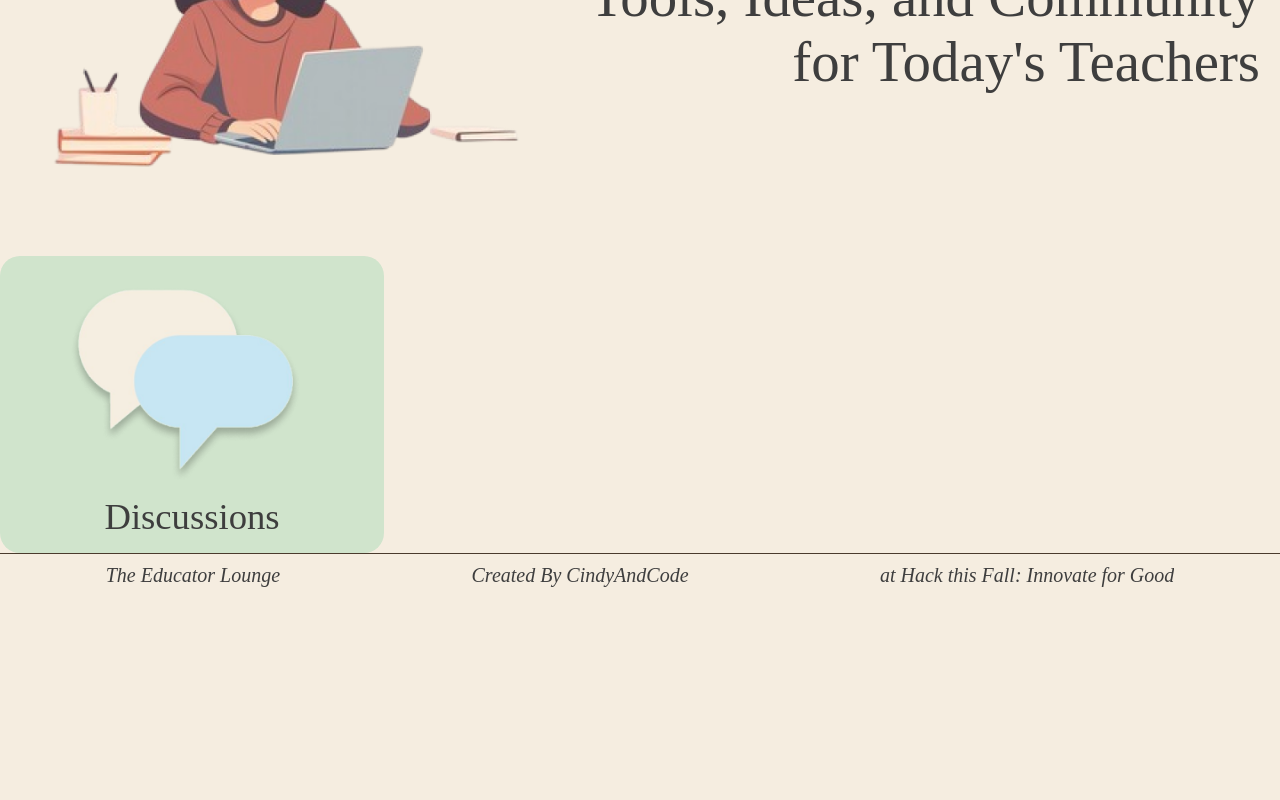
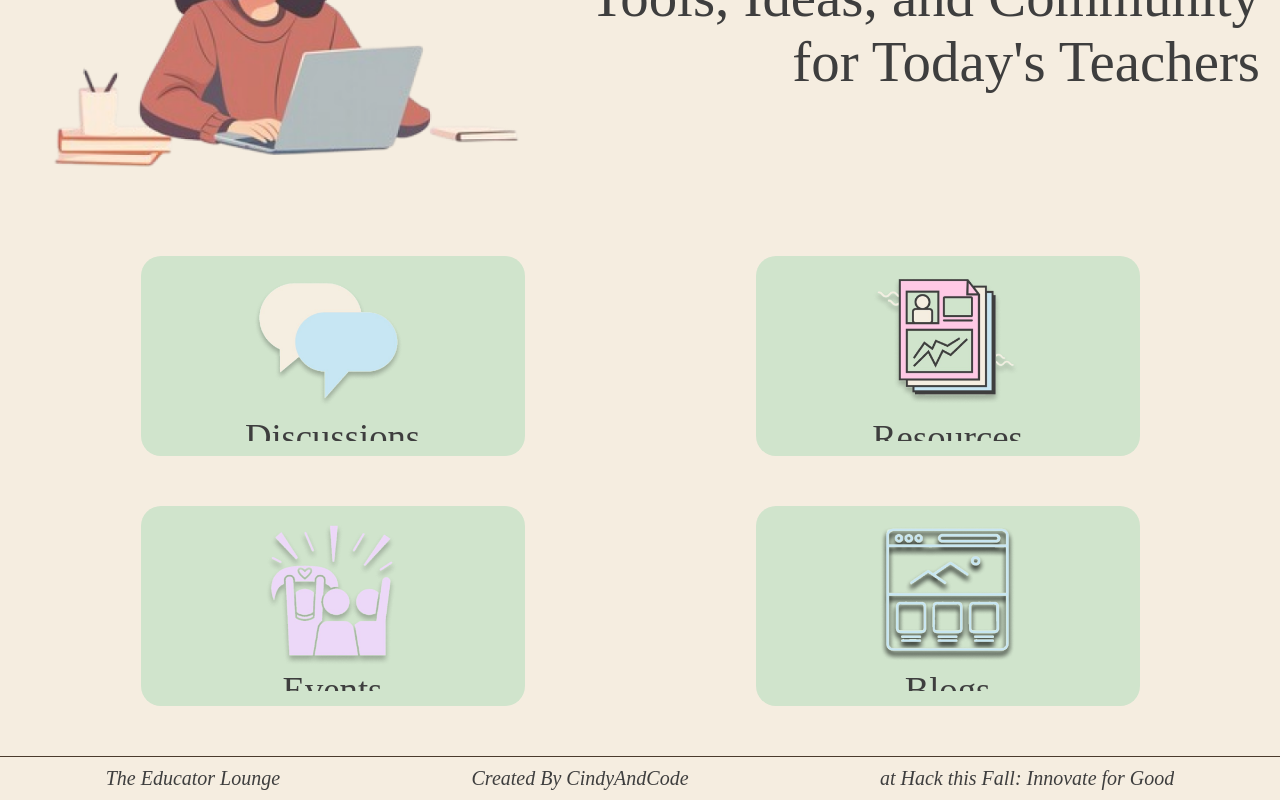
Before and after one commit to cindyawho/mlh-htf2024-project, a React (Create React App) app in the folder my-app/: page / in a window 1280 px wide. Shown: the part 662-1462 px from the top of the page. Before the commit the page ends 1259 px from the top, so only its background shows below. Built offline with nearby package versions, Linux system fonts and the light colour scheme; the HTML template or start-up script is replaced by a standard one; a web font is replaced by a local one.

Commit message:
Create and style grid with more items

```diff
--- a/my-app/src/componentPages/Home.css
+++ b/my-app/src/componentPages/Home.css
@@ -13,6 +13,9 @@
 .homeGrid{
     display: flex;
     flex-wrap: wrap;
+    justify-content: space-around;
+    gap: 50px;
+    padding: 0 50px 50px 50px;
 }
 
 .homeGrid-item{
@@ -20,14 +23,19 @@
     padding: 15px;
     border-radius: 20px;
     width: 30vw;
-    height: max-content;
+    height: 25vh; /* Need to change maxheight with media query*/
     font-size: calc(10px + 48/1440 * 100vh);
     text-align: center;
+    display: flex;
+    flex-direction: column;
+    justify-content: space-between;
     align-items: center;
 }
 .homeGrid-item img{
-    display: block;
-    margin: 0 auto;
-    width: 20vw;
-    height: 100%;
+    width: 80%;
+    height: auto;
+    object-fit: contain;
 }
+.homeGrid-item p{
+    margin-top: auto;
+}
--- a/my-app/src/componentPages/Home.js
+++ b/my-app/src/componentPages/Home.js
@@ -34,10 +34,29 @@ function Home() {
         <img
           src={require("../assets/homeIcons/homeDiscuss.png")}
           alt="2 quote bubbles"
-          width="40vw"
-          height="auto"
         />
         <p>Discussions</p>
+      </div>
+      <div class="homeGrid-item">
+        <img
+          src={require("../assets/homeIcons/homeResources.png")}
+          alt="a stacks of documents"
+        />
+        <p>Resources</p>
+      </div>
+      <div class="homeGrid-item">
+        <img
+          src={require("../assets/homeIcons/homeEvents.png")}
+          alt="an icon of three figures cheering"
+        />
+        <p>Events</p>
+      </div>
+      <div class="homeGrid-item">
+        <img
+          src={require("../assets/homeIcons/homeBlogs.png")}
+          alt="an icon of a website"
+        />
+        <p>Blogs</p>
       </div>
     </main>
     </>
```
